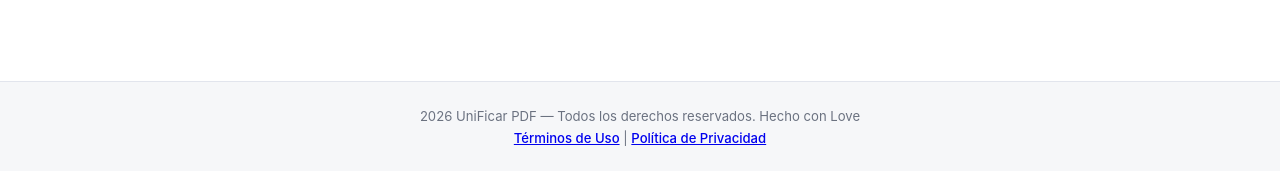
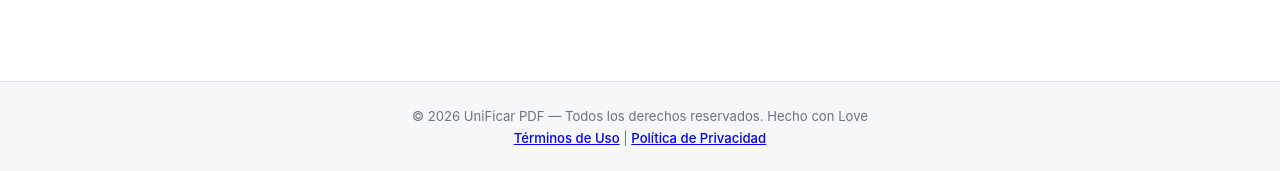
Before and after one commit to rforrupesh/jekyllmultilingual, a Jekyll site: the page built from es/blog.md, in a window 1280 px wide. Shown: the part 890-1061 px from the top of the page. Built offline with Jekyll 4.4.1, drawn with Linux system fonts in a browser that asks for light colours; cached includes are drawn as plain includes.

Commit message:
Update footer.html

```diff
--- a/_includes/footer.html
+++ b/_includes/footer.html
@@ -7,7 +7,7 @@
   <div class="footer-container">
 
     <p>
-     {{ "now" | date: "%Y" }} {{ site.title }} — {{ t.footer.rights }}
+    © {{ "now" | date: "%Y" }} {{ site.title }} — {{ t.footer.rights }}
     </p>
 
     <p class="footer-links">
```
